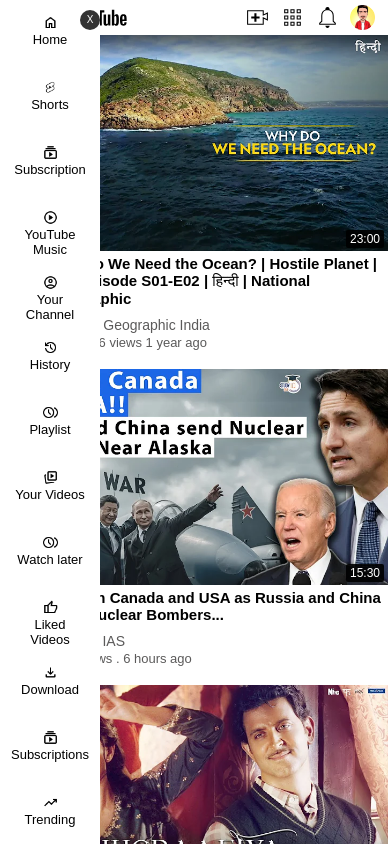
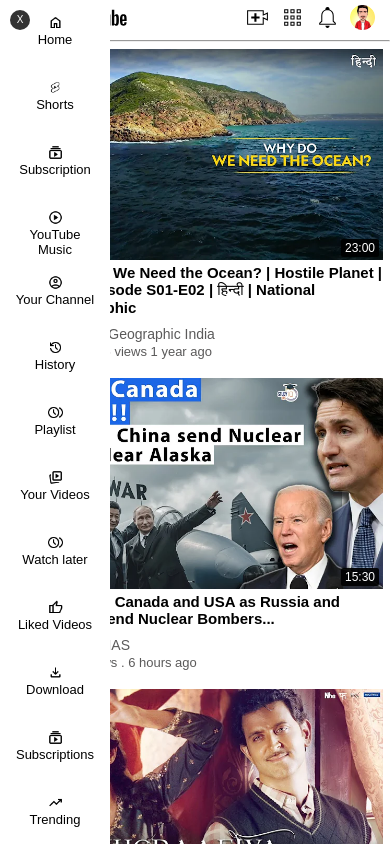
Before and after one commit to anurag211824/YouTube-Clone, a plain HTML site: page index.html in a window 390 px wide. Both pictures are taken after a click on the picture 21 px from the left and 17 px from the top of the page. Shown: the top 844 px of the page. Drawn offline with Linux system fonts and the light colour scheme; grey boxes are pictures that could not be loaded.

Commit message:
Update style.css

```diff
--- a/style.css
+++ b/style.css
@@ -208,7 +208,7 @@ body {
 
 @media(max-width: 480px) {
   body {
-    padding-top: 30px;
+    padding-top: 40px;
     padding-left: 0px;
   }
 
@@ -219,6 +219,7 @@ body {
   .video-container {
     grid-template-columns: 1fr;
     width: 100%;
+    padding:5px;
   }
 
   .header .middle-section {
@@ -230,7 +231,7 @@ body {
     position: fixed;
     left: 0;
     top: 0;
-    width: 100px;
+    width: 110px;
     height: 100%;
     background-color: #fff;
     z-index: 1000;
@@ -241,7 +242,7 @@ body {
   .close-btn {
     position: absolute;
     top: 5;
-    right: 0;
+    right: 2;
     background: #333;
     color: #fff;
     border: none;
```
